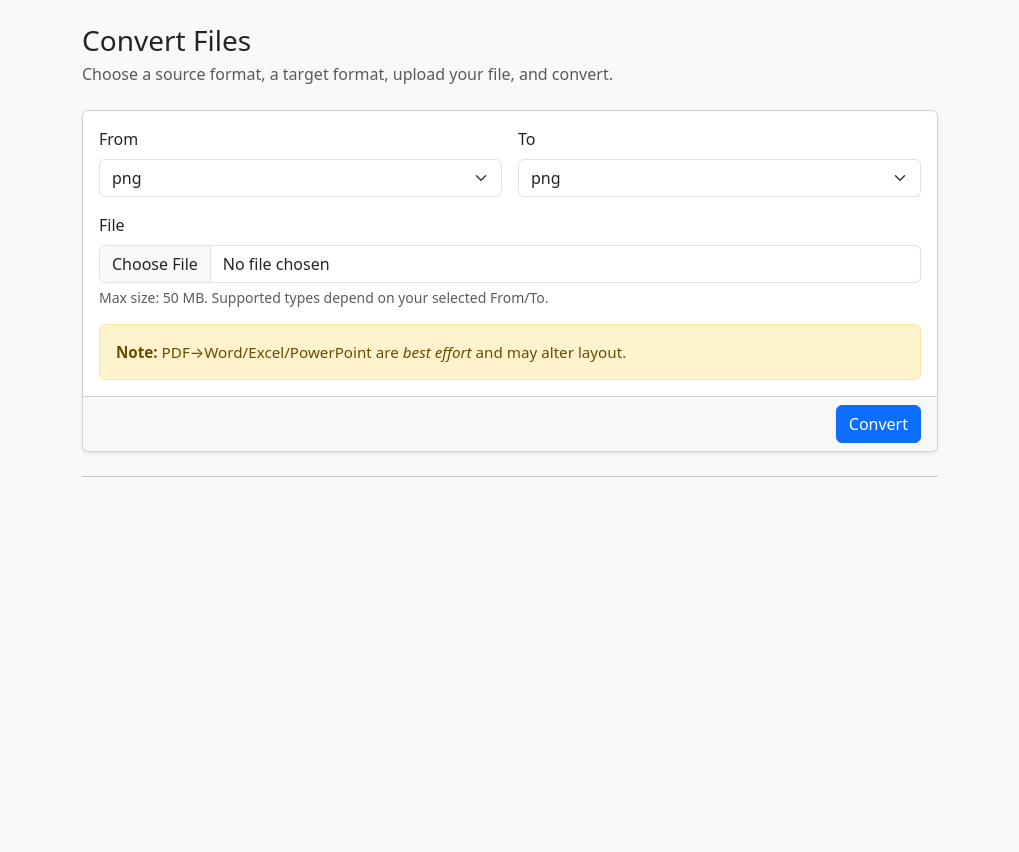
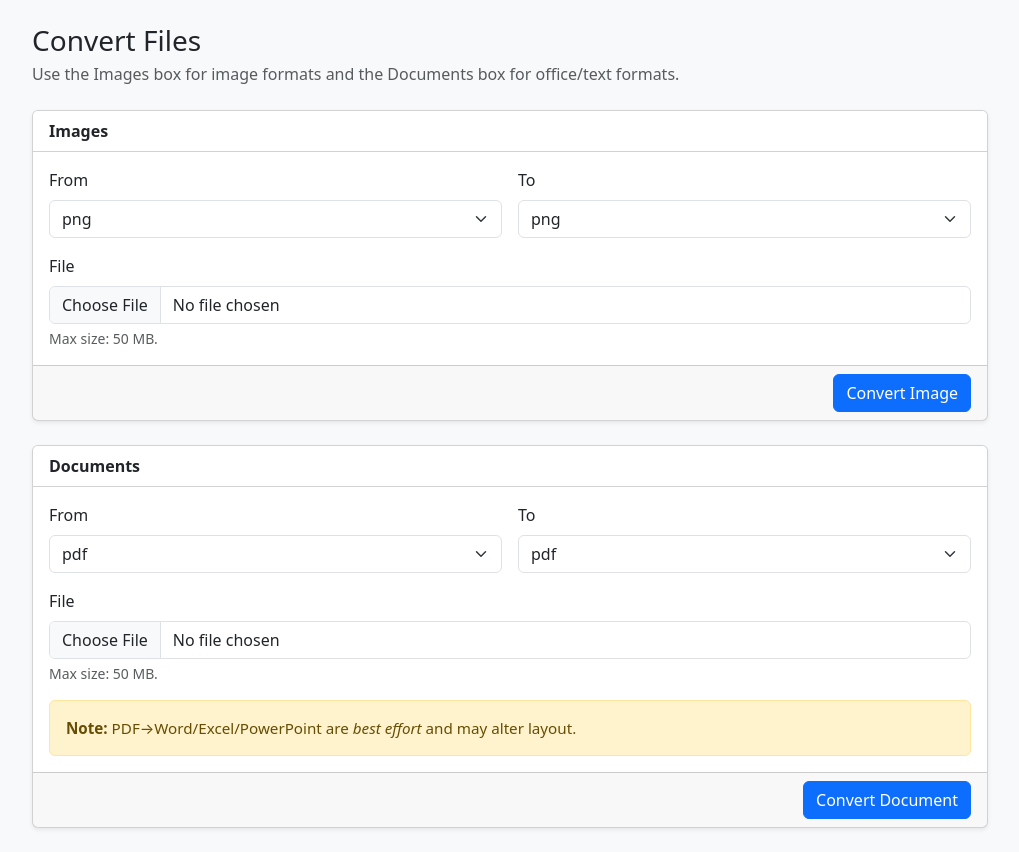
Before and after one commit to tre1322/convert-files, a FastAPI app: page / in a window 1280 px wide. Shown: the whole page, without its empty margins (130-1149 px from the left). Before the commit the page ends 477 px from the top, so only its background shows below. Run offline with FastAPI, Linux system fonts and the light colour scheme; parts of the project's set-up code (start-up, migrations or seed data) failed here and were passed over.

Commit message:
Split UI into two converters (Images & Documents) with independent progress and results

```diff
--- a/static/app.js
+++ b/static/app.js
@@ -1,140 +1,163 @@
-const form = document.getElementById('convertForm');
-const result = document.getElementById('result');
-const downloadLink = document.getElementById('downloadLink');
-const preview = document.getElementById('preview');
-const copyBtn = document.getElementById('copyBtn');
-const fromSel = document.getElementById('from');
-const toSel = document.getElementById('to');
+// ------- Shared helpers -------
+function setupProgress(ids) {
+  const wrap = document.getElementById(ids.wrap);
+  const bar  = document.getElementById(ids.bar);
+  const text = document.getElementById(ids.text);
 
-const progressWrap = document.getElementById('progressWrap');
-const progressBar  = document.getElementById('progressBar');
-const progressText = document.getElementById('progressText');
-
-function showProgress() {
-  progressWrap.classList.remove('d-none');
+  function show() {
+    wrap.classList.remove('d-none');
     setDeterminate(0, 'Starting upload…');
   }
-
-function hideProgress() {
-  progressWrap.classList.add('d-none');
-  // reset visuals for next time
-  progressBar.classList.remove('progress-bar-striped', 'progress-bar-animated');
-  progressBar.style.width = '0%';
-  progressBar.textContent = '0%';
-  progressText.textContent = '';
+  function hide() {
+    wrap.classList.add('d-none');
+    bar.classList.remove('progress-bar-striped', 'progress-bar-animated');
+    bar.style.width = '0%';
+    bar.textContent = '0%';
+    text.textContent = '';
+  }
+  function setDeterminate(pct, label) {
+    bar.classList.remove('progress-bar-striped', 'progress-bar-animated');
+    const clamped = Math.max(0, Math.min(100, Math.round(pct)));
+    bar.style.width = `${clamped}%`;
+    bar.textContent = `${clamped}%`;
+    text.textContent = label || '';
+  }
+  function setIndeterminate(label) {
+    bar.classList.add('progress-bar-striped', 'progress-bar-animated');
+    bar.style.width = '100%';
+    bar.textContent = '';
+    text.textContent = label || 'Processing…';
+  }
+  return { show, hide, setDeterminate, setIndeterminate };
 }
 
-function setDeterminate(pct, label) {
-  progressBar.classList.remove('progress-bar-striped', 'progress-bar-animated');
-  const clamped = Math.max(0, Math.min(100, Math.round(pct)));
-  progressBar.style.width = `${clamped}%`;
-  progressBar.textContent = `${clamped}%`;
-  progressText.textContent = label || '';
+function toExt(value) {
+  const v = (value || '').toLowerCase();
+  if (v === 'word') return 'docx';
+  if (v === 'excel') return 'xlsx';
+  if (v === 'powerpoint') return 'pptx';
+  return v;
 }
 
-function setIndeterminate(label) {
-  // Show a busy/processing state
-  progressBar.classList.add('progress-bar-striped', 'progress-bar-animated');
-  progressBar.style.width = '100%';
-  progressBar.textContent = '';
-  progressText.textContent = label || 'Processing…';
-}
+// ------- Generic form handler -------
+function wireConverterForm(opts) {
+  const form = document.getElementById(opts.formId);
+  const fromSel = document.getElementById(opts.fromId);
+  const toSel   = document.getElementById(opts.toId);
+  const fileInp = document.getElementById(opts.fileId);
+  const progress = setupProgress(opts.progressIds);
+
+  const resultWrap = document.getElementById(opts.resultIds.wrap);
+  const downloadLink = document.getElementById(opts.resultIds.download);
+  const previewImg   = opts.resultIds.preview ? document.getElementById(opts.resultIds.preview) : null;
+  const copyBtn      = opts.resultIds.copy ? document.getElementById(opts.resultIds.copy) : null;
 
   form.addEventListener('submit', async (e) => {
     e.preventDefault();
-
-  const fileInput = document.getElementById('file');
-  if (!fileInput.files.length) {
+    if (!fileInp.files.length) {
       alert('Please choose a file.');
       return;
     }
 
-  // Prepare form data
+    // Build form data
     const fd = new FormData();
     fd.append('from_type', fromSel.value.toLowerCase());
     fd.append('to_type', toSel.value.toLowerCase());
-  fd.append('file', fileInput.files[0]);
+    fd.append('file', fileInp.files[0]);
 
-  // Use XHR for upload progress
+    // Upload via XHR for progress
     const xhr = new XMLHttpRequest();
     xhr.open('POST', '/convert');
     xhr.responseType = 'blob';
 
-  showProgress();
+    progress.show();
 
-  // Upload progress (bytes sent to server)
     xhr.upload.onprogress = (evt) => {
       if (evt.lengthComputable) {
-      const pct = (evt.loaded / evt.total) * 100;
-      setDeterminate(pct, 'Uploading…');
+        progress.setDeterminate((evt.loaded / evt.total) * 100, 'Uploading…');
       } else {
-      // Fallback if total size unknown
-      setDeterminate(50, 'Uploading…');
+        progress.setDeterminate(50, 'Uploading…');
       }
     };
-
-  // When upload finishes and server starts processing, switch to indeterminate
-  xhr.upload.onload = () => {
-    setIndeterminate('Processing on server…');
-  };
+    xhr.upload.onload = () => progress.setIndeterminate('Processing on server…');
 
     xhr.onerror = () => {
-    hideProgress();
+      progress.hide();
       alert('Network error while uploading. Please try again.');
     };
 
     xhr.onreadystatechange = () => {
-    if (xhr.readyState !== 4) return; // wait for DONE
+      if (xhr.readyState !== 4) return;
 
-    hideProgress();
+      progress.hide();
 
       if (xhr.status < 200 || xhr.status >= 300) {
-      // Try to extract any error text
         try {
           const decoder = new TextDecoder();
-        const text = decoder.decode(xhr.response);
-        alert(`Conversion failed.\n${text || `Status ${xhr.status}`}`);
+          const txt = decoder.decode(xhr.response);
+          alert(`Conversion failed.\n${txt || `Status ${xhr.status}`}`);
         } catch {
           alert(`Conversion failed. Status ${xhr.status}`);
         }
         return;
       }
 
-    const outBlob = xhr.response;
-    const objectUrl = URL.createObjectURL(outBlob);
-
+      const blob = xhr.response;
+      const url = URL.createObjectURL(blob);
       const to = toSel.value.toLowerCase();
-    let ext = (to === 'word') ? 'docx'
-            : (to === 'excel') ? 'xlsx'
-            : (to === 'powerpoint') ? 'pptx'
-            : to;
+      const ext = toExt(to);
 
       const contentType = xhr.getResponseHeader('Content-Type') || '';
       const isZip = contentType.includes('zip');
 
-    downloadLink.href = objectUrl;
+      downloadLink.href = url;
       downloadLink.download = isZip ? 'converted.zip' : `converted.${ext}`;
-    result.classList.remove('d-none');
+      resultWrap.classList.remove('d-none');
 
-    const isImage = ['png','jpg','jpeg','webp','gif','tif','tiff'].includes(ext) && !isZip;
-    if (isImage) {
-      preview.src = objectUrl;
-      preview.classList.remove('d-none');
+      // Images box may preview and copy single-image outputs.
+      if (opts.enablePreview) {
+        const isImage = ['png','jpg','jpeg','webp','gif','tif','tiff','bmp','ico','avif'].includes(ext) && !isZip;
+        if (isImage && previewImg && copyBtn) {
+          previewImg.src = url;
+          previewImg.classList.remove('d-none');
           copyBtn.classList.remove('d-none');
           copyBtn.onclick = async () => {
             try {
-          await navigator.clipboard.write([new ClipboardItem({ [outBlob.type]: outBlob })]);
+              await navigator.clipboard.write([new ClipboardItem({ [blob.type]: blob })]);
               copyBtn.textContent = 'Copied!';
               setTimeout(() => (copyBtn.textContent = 'Copy image to clipboard'), 1500);
             } catch {
               alert('Clipboard copy not supported in this browser.');
             }
           };
-    } else {
-      preview.classList.add('d-none');
+        } else if (previewImg && copyBtn) {
+          previewImg.classList.add('d-none');
           copyBtn.classList.add('d-none');
+        }
       }
     };
 
     xhr.send(fd);
   });
+}
+
+// ------- Wire both forms -------
+wireConverterForm({
+  formId: 'imageForm',
+  fromId: 'imgFrom',
+  toId: 'imgTo',
+  fileId: 'imgFile',
+  enablePreview: true,
+  progressIds: { wrap: 'imgProgressWrap', bar: 'imgProgressBar', text: 'imgProgressText' },
+  resultIds: { wrap: 'imgResult', download: 'imgDownloadLink', preview: 'imgPreview', copy: 'imgCopyBtn' }
+});
+
+wireConverterForm({
+  formId: 'docForm',
+  fromId: 'docFrom',
+  toId: 'docTo',
+  fileId: 'docFile',
+  enablePreview: false, // docs don't preview
+  progressIds: { wrap: 'docProgressWrap', bar: 'docProgressBar', text: 'docProgressText' },
+  resultIds: { wrap: 'docResult', download: 'docDownloadLink' }
+});
--- a/templates/index.html
+++ b/templates/index.html
@@ -7,65 +7,124 @@
   <link href="https://cdn.jsdelivr.net/npm/bootstrap@5.3.3/dist/css/bootstrap.min.css" rel="stylesheet" />
 </head>
 <body class="bg-light">
-  <div class="container py-4" style="max-width: 880px;">
+  <div class="container py-4" style="max-width: 980px;">
     <header class="mb-4">
       <h1 class="h3 mb-1">Convert Files</h1>
-      <p class="text-muted mb-0">Choose a source format, a target format, upload your file, and convert.</p>
+      <p class="text-muted mb-0">Use the Images box for image formats and the Documents box for office/text formats.</p>
     </header>
 
-    <form id="convertForm" class="card shadow-sm">
+    <!-- ========================= IMAGES CONVERTER ========================= -->
+    <form id="imageForm" class="card shadow-sm mb-4">
+      <div class="card-header bg-white">
+        <strong>Images</strong>
+      </div>
       <div class="card-body">
         <div class="row g-3">
-          <!-- FROM -->
+          <!-- FROM (Images) -->
           <div class="col-md-6">
             <label class="form-label">From</label>
-            <select id="from" class="form-select" required>
+            <select id="imgFrom" class="form-select" required>
               <optgroup label="Images">
                 <option>png</option><option>jpg</option><option>jpeg</option>
                 <option>tif</option><option>tiff</option><option>gif</option>
                 <option>webp</option><option>heic</option><option>bmp</option>
                 <option>avif</option><option>ico</option>
                 <option>eps</option>
-                <option>pdf</option> <!-- bridge: allows pdf->image -->
               </optgroup>
-              <optgroup label="Documents">
-                <option>pdf</option><option>word</option><option>excel</option>
-                <option>csv</option><option>text</option>
+              <optgroup label="Bridge">
+                <option>pdf</option> <!-- allows pdf -> images -->
               </optgroup>
             </select>
           </div>
 
-          <!-- TO -->
+          <!-- TO (Images) -->
           <div class="col-md-6">
             <label class="form-label">To</label>
-            <select id="to" class="form-select" required>
+            <select id="imgTo" class="form-select" required>
               <optgroup label="Images">
                 <option>png</option><option>jpg</option><option>jpeg</option>
                 <option>tif</option><option>tiff</option><option>gif</option>
                 <option>webp</option><option>bmp</option><option>ico</option>
-                <option>pdf</option> <!-- image→PDF -->
               </optgroup>
-              <optgroup label="Documents">
-                <option>pdf</option><option>word</option><option>excel</option>
-                <option>powerpoint</option><option>text</option>
+              <optgroup label="PDF Output">
+                <option>pdf</option> <!-- image → PDF, or PDF → images (returns ZIP) -->
               </optgroup>
             </select>
           </div>
 
-          <!-- FILE -->
+          <!-- FILE (Images) -->
           <div class="col-12">
-            <label for="file" class="form-label">File</label>
-            <input id="file" class="form-control" type="file" required />
-            <div class="form-text">Max size: 50 MB. Supported types depend on your selected From/To.</div>
+            <label for="imgFile" class="form-label">File</label>
+            <input id="imgFile" class="form-control" type="file" required />
+            <div class="form-text">Max size: 50 MB.</div>
           </div>
         </div>
 
-        <!-- Progress bar -->
-        <div id="progressWrap" class="d-none mt-3">
-          <div class="progress" role="progressbar" aria-label="Conversion progress" aria-valuemin="0" aria-valuemax="100">
-            <div id="progressBar" class="progress-bar" style="width: 0%">0%</div>
+        <!-- Progress bar (Images) -->
+        <div id="imgProgressWrap" class="d-none mt-3">
+          <div class="progress" role="progressbar" aria-label="Image conversion progress" aria-valuemin="0" aria-valuemax="100">
+            <div id="imgProgressBar" class="progress-bar" style="width: 0%">0%</div>
           </div>
-          <div id="progressText" class="small text-muted mt-1"></div>
+          <div id="imgProgressText" class="small text-muted mt-1"></div>
+        </div>
+      </div>
+
+      <div class="card-footer d-flex justify-content-end">
+        <button class="btn btn-primary" type="submit">Convert Image</button>
+      </div>
+    </form>
+
+    <!-- Result (Images) -->
+    <section id="imgResult" class="d-none mb-5">
+      <div class="d-flex flex-wrap align-items-center gap-2">
+        <a id="imgDownloadLink" class="btn btn-success" download>Download</a>
+        <button id="imgCopyBtn" class="btn btn-outline-secondary d-none">Copy image to clipboard</button>
+      </div>
+      <div class="mt-3">
+        <img id="imgPreview" class="img-fluid d-none" alt="Preview" />
+      </div>
+      <hr class="my-4"/>
+    </section>
+
+    <!-- ========================= DOCUMENTS CONVERTER ========================= -->
+    <form id="docForm" class="card shadow-sm">
+      <div class="card-header bg-white">
+        <strong>Documents</strong>
+      </div>
+      <div class="card-body">
+        <div class="row g-3">
+          <!-- FROM (Docs) -->
+          <div class="col-md-6">
+            <label class="form-label">From</label>
+            <select id="docFrom" class="form-select" required>
+              <option>pdf</option><option>word</option><option>excel</option>
+              <option>csv</option><option>text</option>
+            </select>
+          </div>
+
+          <!-- TO (Docs) -->
+          <div class="col-md-6">
+            <label class="form-label">To</label>
+            <select id="docTo" class="form-select" required>
+              <option>pdf</option><option>word</option><option>excel</option>
+              <option>powerpoint</option><option>text</option>
+            </select>
+          </div>
+
+          <!-- FILE (Docs) -->
+          <div class="col-12">
+            <label for="docFile" class="form-label">File</label>
+            <input id="docFile" class="form-control" type="file" required />
+            <div class="form-text">Max size: 50 MB.</div>
+          </div>
+        </div>
+
+        <!-- Progress bar (Docs) -->
+        <div id="docProgressWrap" class="d-none mt-3">
+          <div class="progress" role="progressbar" aria-label="Document conversion progress" aria-valuemin="0" aria-valuemax="100">
+            <div id="docProgressBar" class="progress-bar" style="width: 0%">0%</div>
+          </div>
+          <div id="docProgressText" class="small text-muted mt-1"></div>
         </div>
 
         <!-- Disclaimer -->
@@ -75,20 +134,14 @@
       </div>
 
       <div class="card-footer d-flex justify-content-end">
-        <button id="convertBtn" class="btn btn-primary" type="submit">Convert</button>
+        <button class="btn btn-primary" type="submit">Convert Document</button>
       </div>
     </form>
 
-    <hr class="my-4" />
-
-    <!-- Result -->
-    <section id="result" class="d-none">
+    <!-- Result (Docs) -->
+    <section id="docResult" class="d-none my-4">
       <div class="d-flex flex-wrap align-items-center gap-2">
-        <a id="downloadLink" class="btn btn-success" download>Download</a>
-        <button id="copyBtn" class="btn btn-outline-secondary d-none">Copy image to clipboard</button>
-      </div>
-      <div class="mt-3">
-        <img id="preview" class="img-fluid d-none" alt="Preview" />
+        <a id="docDownloadLink" class="btn btn-success" download>Download</a>
       </div>
     </section>
   </div>
```
Lines whose indentation alone changed are shown as unchanged.
